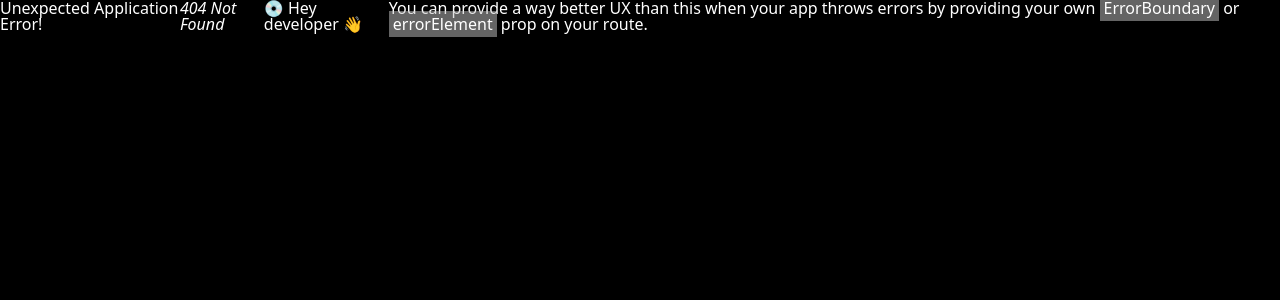
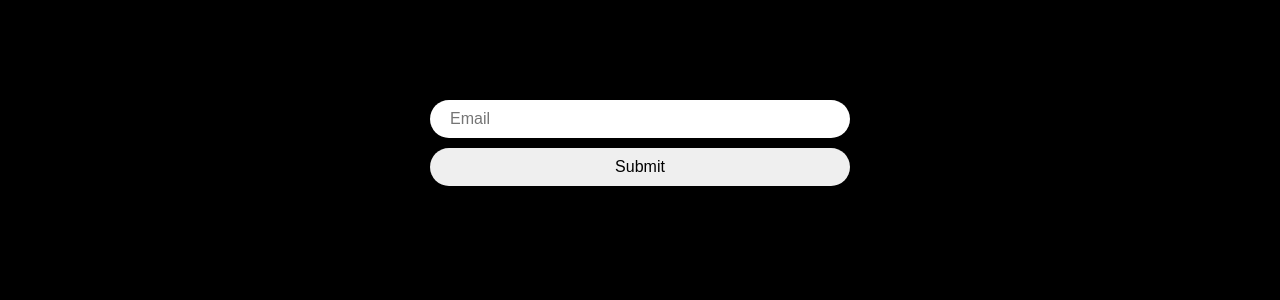
Before and after one commit to yoots50/Coding_Study, a React (Vite) app in the folder twitter_clonecoding (2024-09-23)/Ntwitter_Reloaded/: page /forgot-password in a window 1280 px wide. Before the commit this address had no page. Shown: the top 300 px of the page. Built offline with nearby package versions, Linux system fonts and the light colour scheme.

Commit message:
2024-09-28 (#<=4.1)

```diff
--- a/twitter_clonecoding (2024-09-23)/Ntwitter_Reloaded/src/components/github-btn.tsx
+++ b/twitter_clonecoding (2024-09-23)/Ntwitter_Reloaded/src/components/github-btn.tsx
@@ -1,8 +1,4 @@
-import {
-  GithubAuthProvider,
-  signInWithPopup,
-  signInWithRedirect,
-} from "firebase/auth";
+import { GithubAuthProvider, signInWithPopup } from "firebase/auth";
 import styled from "styled-components";
 import { auth } from "../routes/firebase";
 import { useNavigate } from "react-router-dom";
--- a/twitter_clonecoding (2024-09-23)/Ntwitter_Reloaded/src/components/layout.tsx
+++ b/twitter_clonecoding (2024-09-23)/Ntwitter_Reloaded/src/components/layout.tsx
@@ -1,10 +1,111 @@
-import { Outlet } from "react-router-dom";
+import { Link, Outlet, useNavigate } from "react-router-dom";
+import styled from "styled-components";
+import { auth } from "../routes/firebase";
+
+const Wrapper = styled.div`
+  display: grid;
+  gap: 20px;
+  grid-template-columns: 1fr 4fr;
+  height: 100%;
+  padding: 50px 0px;
+  width: 100%;
+  max-width: 860px;
+`;
+const Menu = styled.div`
+  display: flex;
+  flex-direction: column;
+  align-items: center;
+  gap: 20px;
+`;
+const MenuItem = styled.div`
+  cursor: pointer;
+  display: flex;
+  align-items: center;
+  justify-content: center;
+  border: 2px solid white;
+  height: 50px;
+  width: 50px;
+  border-radius: 50%;
+  svg {
+    width: 30px;
+    fill: white;
+  }
+  &.log-out {
+    border-color: tomato;
+    svg {
+      fill: tomato;
+    }
+  }
+`;
 
 export default function Layout() {
+  const navigate = useNavigate();
+  const onLogOut = async () => {
+    const ok = confirm("Are you sure you want to log out?");
+    if (ok) {
+      await auth.signOut();
+      navigate("/login");
+    }
+  };
   return (
-  /* 라우터에 특정 값이 들어가면 Outlet이 Home이나 Profile 등으로바뀜 */
-    <>
+    <Wrapper>
+      <Menu>
+        <Link to="/">
+          <MenuItem>
+            <svg
+              data-slot="icon"
+              fill="currentColor"
+              viewBox="0 0 20 20"
+              xmlns="http://www.w3.org/2000/svg"
+              aria-hidden="true"
+            >
+              <path
+                clip-rule="evenodd"
+                fill-rule="evenodd"
+                d="M9.293 2.293a1 1 0 0 1 1.414 0l7 7A1 1 0 0 1 17 11h-1v6a1 1 0 0 1-1 1h-2a1 1 0 0 1-1-1v-3a1 1 0 0 0-1-1H9a1 1 0 0 0-1 1v3a1 1 0 0 1-1 1H5a1 1 0 0 1-1-1v-6H3a1 1 0 0 1-.707-1.707l7-7Z"
+              ></path>
+            </svg>
+          </MenuItem>
+        </Link>
+        <Link to="/profile">
+          <MenuItem>
+            <svg
+              data-slot="icon"
+              fill="currentColor"
+              viewBox="0 0 20 20"
+              xmlns="http://www.w3.org/2000/svg"
+              aria-hidden="true"
+            >
+              <path
+                clip-rule="evenodd"
+                fill-rule="evenodd"
+                d="M18 10a8 8 0 1 1-16 0 8 8 0 0 1 16 0Zm-5.5-2.5a2.5 2.5 0 1 1-5 0 2.5 2.5 0 0 1 5 0ZM10 12a5.99 5.99 0 0 0-4.793 2.39A6.483 6.483 0 0 0 10 16.5a6.483 6.483 0 0 0 4.793-2.11A5.99 5.99 0 0 0 10 12Z"
+              ></path>
+            </svg>
+          </MenuItem>
+        </Link>
+        <MenuItem onClick={onLogOut} className="log-out">
+          <svg
+            data-slot="icon"
+            fill="currentColor"
+            viewBox="0 0 20 20"
+            xmlns="http://www.w3.org/2000/svg"
+            aria-hidden="true"
+          >
+            <path
+              clip-rule="evenodd"
+              fill-rule="evenodd"
+              d="M17 4.25A2.25 2.25 0 0 0 14.75 2h-5.5A2.25 2.25 0 0 0 7 4.25v2a.75.75 0 0 0 1.5 0v-2a.75.75 0 0 1 .75-.75h5.5a.75.75 0 0 1 .75.75v11.5a.75.75 0 0 1-.75.75h-5.5a.75.75 0 0 1-.75-.75v-2a.75.75 0 0 0-1.5 0v2A2.25 2.25 0 0 0 9.25 18h5.5A2.25 2.25 0 0 0 17 15.75V4.25Z"
+            ></path>
+            <path
+              clip-rule="evenodd"
+              fill-rule="evenodd"
+              d="M14 10a.75.75 0 0 0-.75-.75H3.704l1.048-.943a.75.75 0 1 0-1.004-1.114l-2.5 2.25a.75.75 0 0 0 0 1.114l2.5 2.25a.75.75 0 1 0 1.004-1.114l-1.048-.943h9.546A.75.75 0 0 0 14 10Z"
+            ></path>
+          </svg>
+        </MenuItem>
+      </Menu>
       <Outlet />
-    </>
+    </Wrapper>
   );
 }
--- /dev/null
+++ b/twitter_clonecoding (2024-09-23)/Ntwitter_Reloaded/src/components/post-tweet-form.tsx
@@ -0,0 +1,93 @@
+import { useState } from "react";
+import styled from "styled-components";
+
+const Form = styled.form`
+  display: flex;
+  flex-direction: column;
+  gap: 10px;
+`;
+const TextArea = styled.textarea`
+  border: 2px solid white;
+  padding: 20px;
+  border-radius: 20px;
+  font-size: 16px;
+  color: white;
+  background-color: black;
+  width: 100%;
+  resize: none;
+  font-family: system-ui, -apple-system, BlinkMacSystemFont, "Segoe UI", Roboto,
+    Oxygen, Ubuntu, Cantarell, "Open Sans", "Helvetica Neue", sans-serif;
+  &::placeholder {
+    font-size: 16px;
+  }
+  &:focus {
+    outline: none;
+    border-color: #1d9bf9;
+  }
+`;
+const AttachFileButton = styled.label`
+  padding: 10px 0px;
+  color: #1d9bf9;
+  text-align: center;
+  border-radius: 20px;
+  border: 1px solid #1d9bf9;
+  font-size: 14px;
+  font-weight: 600;
+  cursor: pointer;
+`;
+const AttachFileInput = styled.input`
+  display: none;
+`;
+const SubmitBtn = styled.input`
+  background-color: #1d9bf9;
+  color: white;
+  border: none;
+  padding: 10px 0px;
+  border-radius: 20px;
+  font-size: 16px;
+  cursor: pointer;
+  &:hover,
+  &:active {
+    opacity: 0.8;
+  }
+`;
+export default function PostTweetForm() {
+  const [isLoading, setLoading] = useState(false);
+  const [tweet, setTweet] = useState(""); // 트윗 내용
+  const [file, setFile] = useState<File | null>(null); // 파일 저장 변수
+  const onChange = (e: React.ChangeEvent<HTMLTextAreaElement>) => {
+    setTweet(e.target.value);
+  };
+  const onFileChange = (e: React.ChangeEvent<HTMLInputElement>) => {
+    const { files } = e?.target; // input으로 부터 파일들로 이루어진 배열을 받음 (복수의 파일을 받음), ?.은 옵셔널 체이닝 연산자로 e가 undefined이면 에러가 생기는 것을 방지해줌
+    if (files && files.length === 1) {
+      // 하지만 한 개의 파일만 받고 싶으므로 파일이 한 개인지 확인
+      setFile(files[0]); // 배열의 0번째 파일을 file변수에 저장
+    }
+  };
+  return (
+    <Form>
+      <TextArea
+        rows={5}
+        maxLength={180}
+        onChange={onChange}
+        value={tweet}
+        placeholder="what is happening?"
+      />
+      <AttachFileButton htmlFor="file">
+        {file ? "photo added ✅" : "Add photo"}
+      </AttachFileButton>
+      <AttachFileInput
+        onChange={onFileChange}
+        type="file"
+        id="file"
+        accept="image/*"
+      />{" "}
+      {/* 이미지 파일만 받음 (확장자는 상관 x) */}
+      <SubmitBtn
+        type="submit"
+        value={isLoading ? "Posting..." : "Post Tweet"}
+      />
+    </Form>
+  );
+}
--- a/twitter_clonecoding (2024-09-23)/Ntwitter_Reloaded/src/routes/create-account.tsx
+++ b/twitter_clonecoding (2024-09-23)/Ntwitter_Reloaded/src/routes/create-account.tsx
@@ -1,12 +1,17 @@
 import { createUserWithEmailAndPassword, updateProfile } from "firebase/auth";
 import { useState } from "react";
 import { auth } from "./firebase";
-import { Link, useNavigate } from "react-router-dom";
+import { Link, Navigate, useNavigate } from "react-router-dom";
 import { FirebaseError } from "firebase/app";
-import { Form, Error, Input, Switcher, Title, Wrapper } from "../components/auth-components";
+import {
+  Form,
+  Error,
+  Input,
+  Switcher,
+  Title,
+  Wrapper,
+} from "../components/auth-components";
 import GithubButton from "../components/github-btn";
-
-
 
 export default function CreateAccount() {
   const navigate = useNavigate(); // 특정 라우터로 보냄
@@ -90,8 +95,13 @@ export default function CreateAccount() {
         />
       </Form>
       {error !== "" ? <Error>{error}</Error> : null}
-      <Switcher> {/* 로그인 페이지에서 회원가입 페이지로 */}
+      <Switcher>
+        {" "}
+        {/* 로그인 페이지에서 회원가입 페이지로 */}
         Already have an account? <Link to="/login">Log In &rarr;</Link>
+      </Switcher>
+      <Switcher>
+      <Link to="/forgot-password">I forgot my Password</Link>
       </Switcher>
       <GithubButton />
     </Wrapper>
--- /dev/null
+++ b/twitter_clonecoding (2024-09-23)/Ntwitter_Reloaded/src/routes/forgot-password.tsx
@@ -0,0 +1,54 @@
+// #3.6 과제 (스스로 만듬)
+
+import { sendPasswordResetEmail } from "firebase/auth";
+import { auth } from "./firebase";
+import { Form, Input, Wrapper } from "../components/auth-components";
+import { useState } from "react";
+import styled from "styled-components";
+import { FirebaseError } from "firebase/app";
+
+const Message = styled.span``;
+
+export default function ForgotPassword() {
+  const [email, setEmail] = useState("");
+  const [msg, setMsg] = useState("");
+  const onSubmit = async (e: React.FormEvent<HTMLFormElement>) => {
+    e.preventDefault(); // 새로고침 방지
+    setMsg(""); // 메시지 초기화
+    if (email === "") return; // 이메일이 빈칸이면 함수 종료
+    try {
+      await sendPasswordResetEmail(auth, email); // auth와 email을 받아  비밀번호 초기화 이메일을 보냄
+      setMsg("success!"); // 성공하면 이 문구를 띄움
+    } catch (e) {
+        if (e instanceof FirebaseError) {
+            setMsg(e.message); // 에러가 났다면 에러문구 띄움
+        }
+    }
+
+  };
+  const onChange = (e: React.ChangeEvent<HTMLInputElement>) => {
+    const {
+      target: { name, value },
+    } = e;
+    if (name === "email") { // 이메일 value을 받으면
+      setEmail(value); // email을 value로 바꿈
+    }
+  };
+
+  return (
+    <Wrapper>
+      <Form onSubmit={onSubmit}>
+        <Input
+          onChange={onChange}
+          name="email"
+          type="email"
+          value={email}
+          placeholder="Email"
+          required
+        />
+        <Input type="submit" />
+      </Form>
+      <Message>{msg}</Message>
+    </Wrapper>
+  );
+}
--- a/twitter_clonecoding (2024-09-23)/Ntwitter_Reloaded/src/routes/home.tsx
+++ b/twitter_clonecoding (2024-09-23)/Ntwitter_Reloaded/src/routes/home.tsx
@@ -1,12 +1,14 @@
-import { auth } from "./firebase";
+import styled from "styled-components";
+import PostTweetForm from "../components/post-tweet-form";
+
+const Wrapper = styled.div`
+
+`
 
 export default function Home() {
-  const logOut = () => {
-    auth.signOut(); // auth.signOut은 로그아웃을 함
-  };
   return (
-    <h1>
-      <button onClick={logOut}>Log Out</button>
-    </h1>
-  );
+    <Wrapper>
+      <PostTweetForm/>
+    </Wrapper>
+  )
 }
--- a/twitter_clonecoding (2024-09-23)/Ntwitter_Reloaded/src/routes/login.tsx
+++ b/twitter_clonecoding (2024-09-23)/Ntwitter_Reloaded/src/routes/login.tsx
@@ -72,9 +72,11 @@ export default function CreateAccount() {
       </Form>
       {error !== "" ? <Error>{error}</Error> : null}
       <Switcher>
-        {" "}
         {/* 회원가입 페이지에서 로그인 페이지로 */}
         Don't have an account? <Link to="/create-account">Create one &rarr;</Link>
+      </Switcher>
+      <Switcher>
+      <Link to="/forgot-password">I forgot my Password</Link>
       </Switcher>
       <GithubButton />
     </Wrapper>
```
Also changed, not shown: twitter_clonecoding (2024-09-23)/Ntwitter_Reloaded/src/App.tsx (+8 -2 lines), twitter_clonecoding (2024-09-23)/Ntwitter_Reloaded/src/components/auth-components.ts (line endings or trailing spaces).
